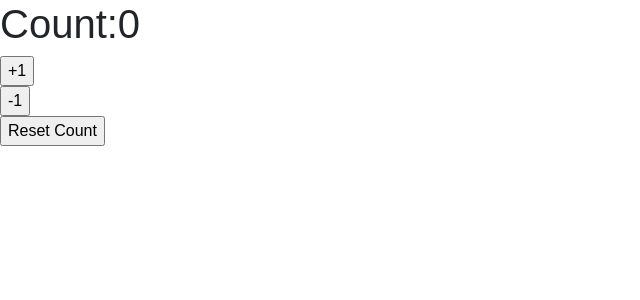
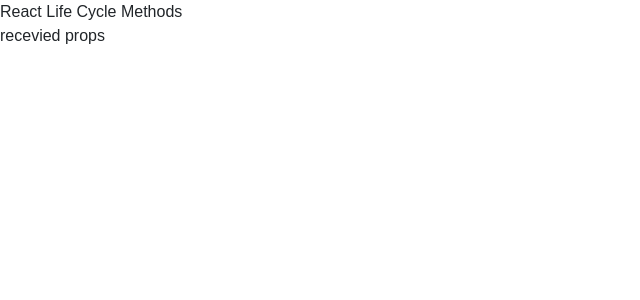
Before and after one commit to RuchirSaxena/React.js-Deep-Dive, a React (Create React App) app: page / in a window 1280 px wide. Shown: the top 300 px of the page, without its empty margins (0-640 px from the left). Built offline with nearby package versions, Linux system fonts and the light colour scheme.

Commit message:
React Component Life Cycle Methos

```diff
--- a/src/ExploringJSX.js
+++ b/src/ExploringJSX.js
@@ -1,5 +1,5 @@
 import React from 'react';
-import ReactDOM from 'react-dom';
+
 
 
 
@@ -33,55 +33,29 @@
 
 let count = 0;
 const addOne = () => {
-    count++;
-    reRender();
-    console.log('add one called',count);
+    console.log('add one called');
 };
 
 const minusOne=()=>{
-    count--;
-    reRender();
+
     console.log('minus one called');
 }
 const resetCount=()=>{
-    count=0;
-    reRender();
      console.log("reset count called");
 }
+const template = (
+    <div>
+        <h1>Count:{count}</h1>
+        <input type="button" onClick={addOne} value="+1" /><br/>
+        <input type="button" onClick={minusOne} value="-1" /><br/>
+        <input type="button" onClick={resetCount} value="Reset Count" />
 
-// const template = (
-//     <div>
-//         <h1>Count:{count}</h1>
-//         <input type="button" onClick={addOne} value="+1" /><br/>
-//         <input type="button" onClick={minusOne} value="-1" /><br/>
-//         <input type="button" onClick={resetCount} value="Reset Count" />
+    </div>
 
-//     </div>
-
-// );
+);
 const template1 = (
     <React.Fragment>
-
+        {console.log(template)}
     </React.Fragment>
 );
-
-const reRender=()=>{
-
-
-    const template = (
-        <div>
-            <h1>Count:{count}</h1>
-            <input type="button" onClick={addOne} value="+1" /><br />
-            <input type="button" onClick={minusOne} value="-1" /><br />
-            <input type="button" onClick={resetCount} value="Reset Count" />
-
-        </div>
-
-    );
-    ReactDOM.render(template
-        , document.getElementById('root'));
-}
-
-
-
-export {  reRender};
+export default template;
--- /dev/null
+++ b/src/LifeCycleEvents.jsx
@@ -0,0 +1,98 @@
+import React, { Component} from 'react';
+
+class LifeCycleMethods extends Component{
+    constructor(){
+        super();
+        console.log("Constructor Called");
+        this.state={
+            counter:0,
+            currentMethod:""
+        };
+    }
+
+    componentWillMount(){
+       // console.log("componentWillMount()");
+        this.setState((prevState)=>{
+            return{
+                counter: prevState.counter+1,
+                currentMethod:"componentWillMount()"
+            };
+        });
+    }
+    componentDidMount(){
+       // console.log("componentDidMount()");
+        this.setState((prevState) => {
+            return {
+                counter: prevState.counter + 1,
+                currentMethod: "componentDidMount()"
+            };
+        });
+    }
+
+    componentWillReceiveProps(){
+        console.log("ComponentWillReceiveProps()");
+        // this.setState((prevState) => {
+        //     return {
+        //         counter: prevState.counter + 1,
+        //         currentMethod: "ComponentWillReceiveProps()"
+        //     };
+        // });
+    }
+
+    componentWillUpdate(){
+       console.log("componentWillUpdate()");
+        // this.setState((prevState) => {
+        //     return {
+        //         counter: prevState.counter + 1,
+        //         currentMethod: "componentWillUpdate()"
+        //     };
+        // });
+    }
+
+    componentDidUpdate(){
+        console.log("componetDidUpdate()");
+        // this.setState((prevState) => {
+        //     return {
+        //         counter: prevState.counter + 1,
+        //         currentMethod: "componetDidUpdate()"
+        //     };
+        // });
+    }
+
+    componentWillUnmount(){
+       console.log("componentWillUnmount()");
+        this.setState((prevState) => {
+            return {
+                counter: prevState.counter + 1,
+                currentMethod: "componentWillUnmount()"
+            };
+        });
+    }
+
+    render(){
+        console.log("render");
+        return(
+            <div>React Life Cycle Methods
+                <p>{this.props.data}</p>
+                {console.log(`Conter:${this.state.counter}=>${this.state.currentMethod}`)}
+
+            </div>
+        );
+    }
+
+}
+
+export default LifeCycleMethods;
+
+
+//import React, { Component } from 'react'
+
+// export default class componentName extends Component {
+//   render() {
+//     return (
+//       <div>
+
+//       </div>
+//     )
+//   }
+// }
--- a/src/index.js
+++ b/src/index.js
@@ -2,9 +2,11 @@
 import ReactDOM from 'react-dom';
 import './index.css';
 //import App from './App';
-// import ToDoList from './ToDoList/ToDoList';
+ import ToDoList from './ToDoList/ToDoList';
 // import Two_WayBindingAndEvents from "./Two_WayBindingAndEvents";
 
-import { reRender} from './ExploringJSX'
+import  template from './ExploringJSX'
+import LifeCycleMethods from './LifeCycleEvents'
 
-reRender();
+ReactDOM.render(<LifeCycleMethods data="recevied props"/>
+    ,document.getElementById('root'));
```
Also changed, not shown: Notes.txt.
